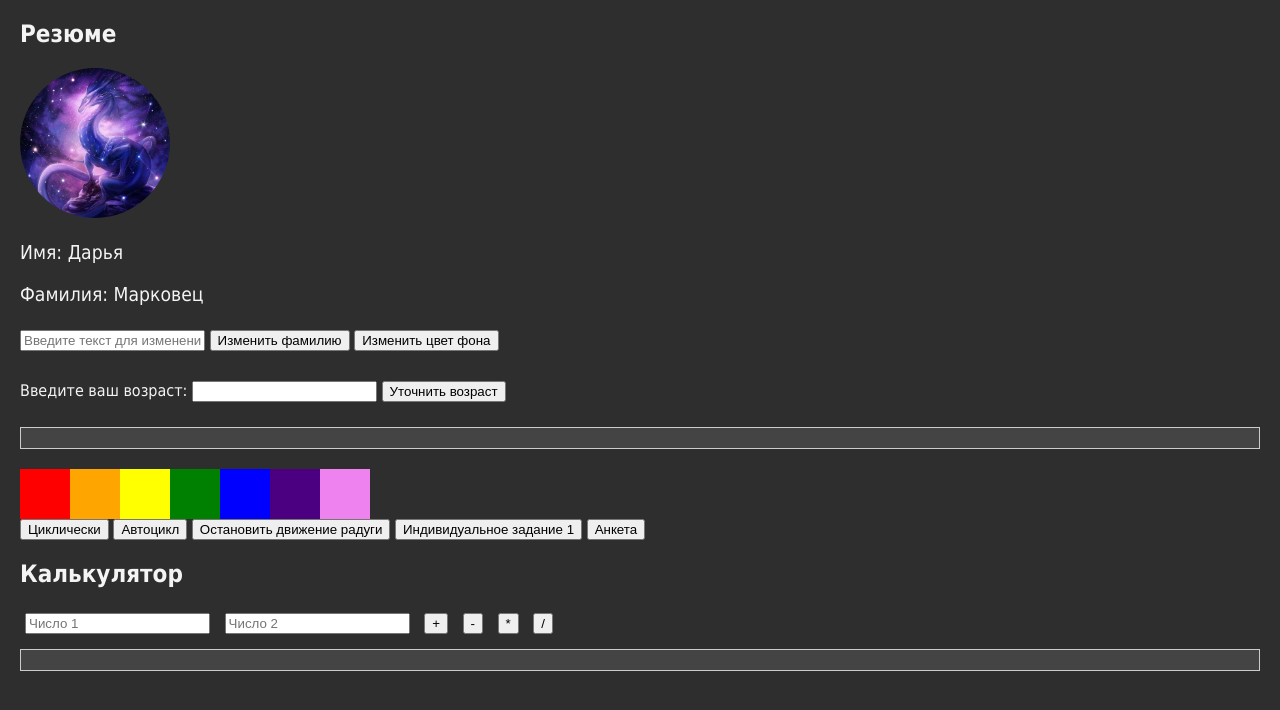
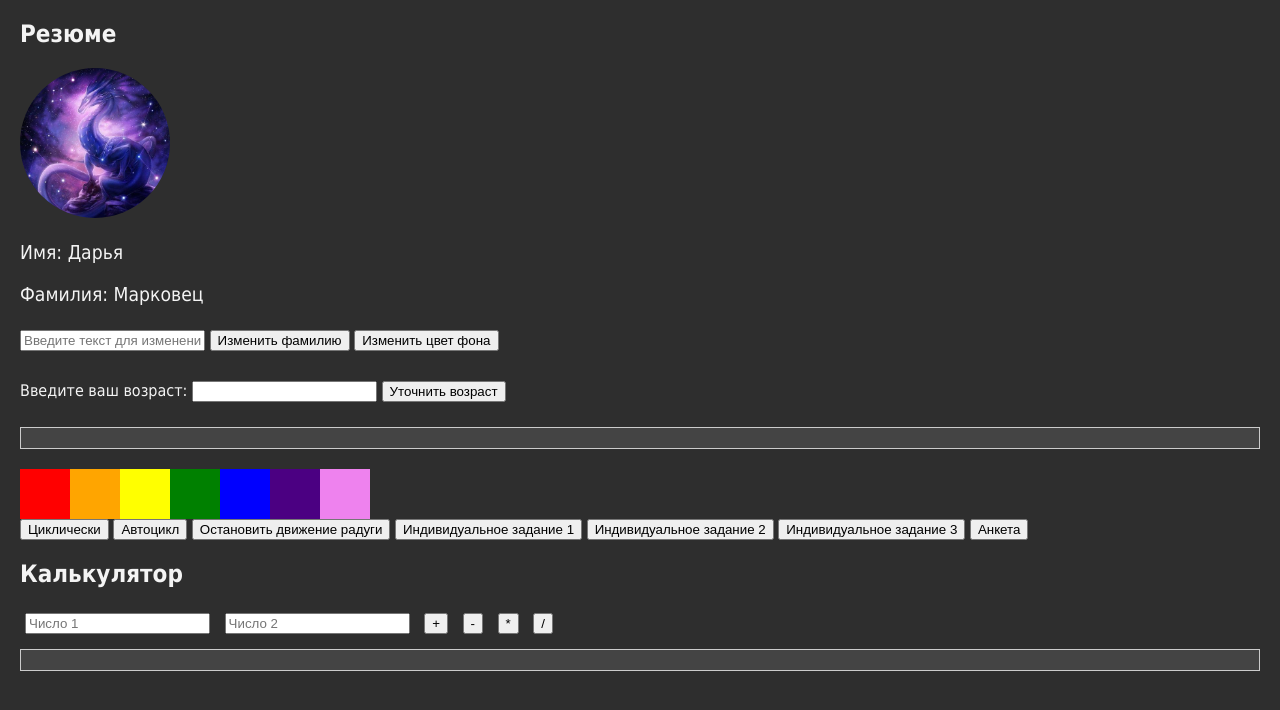
Before and after one commit to ArgonDragonConstellation/ArgonDragonConstellation.github.io, a plain HTML site: page index.html in a window 1280 px wide. Drawn offline with Linux system fonts and the light colour scheme.

Commit message:
Update index.html

```diff
--- a/index.html
+++ b/index.html
@@ -3,10 +3,12 @@
 <head>
     <meta charset="UTF-8">
     <meta name="viewport" content="width=device-width, initial-scale=1.0">
-    <title>Основная страница</title>
+
     <link rel="stylesheet" href="styles.css">
 </head>
 <body>
+
+
     <div class="profile">
         <h2>Резюме</h2>
         <img src="133849184.jpg" alt="Фото">
@@ -38,10 +40,15 @@
     <button onclick="startAutoCycle()">Автоцикл</button>
     <button onclick="stopAllCycles()">Остановить движение радуги</button>
 
-    <button class="nav-button" onclick="location.href='task1.html'">Индивидуальное задание 1</button>
-    <button class="nav-button" onclick="location.href='survey.html'">Анкета</button>
 
-     <div class="calculator">
+     <button class="nav-button" onclick="location.href='task1.html'">Индивидуальное задание 1</button>
+        <button class="nav-button" onclick="location.href='task2.html'">Индивидуальное задание 2</button>
+        <button class="nav-button" onclick="location.href='task3.html'">Индивидуальное задание 3</button>
+        <button class="nav-button" onclick="location.href='survey.html'">Анкета</button>
+    </div>
+
+
+    <div class="calculator">
         <h2>Калькулятор</h2>
         <input type="text" id="num1" placeholder="Число 1">
         <input type="text" id="num2" placeholder="Число 2">
@@ -52,8 +59,6 @@
         <div class="result-box" id="calc-result"></div>
     </div>
 
-
-
     <script src="scripts.js"></script>
 </body>
 </html>
```
